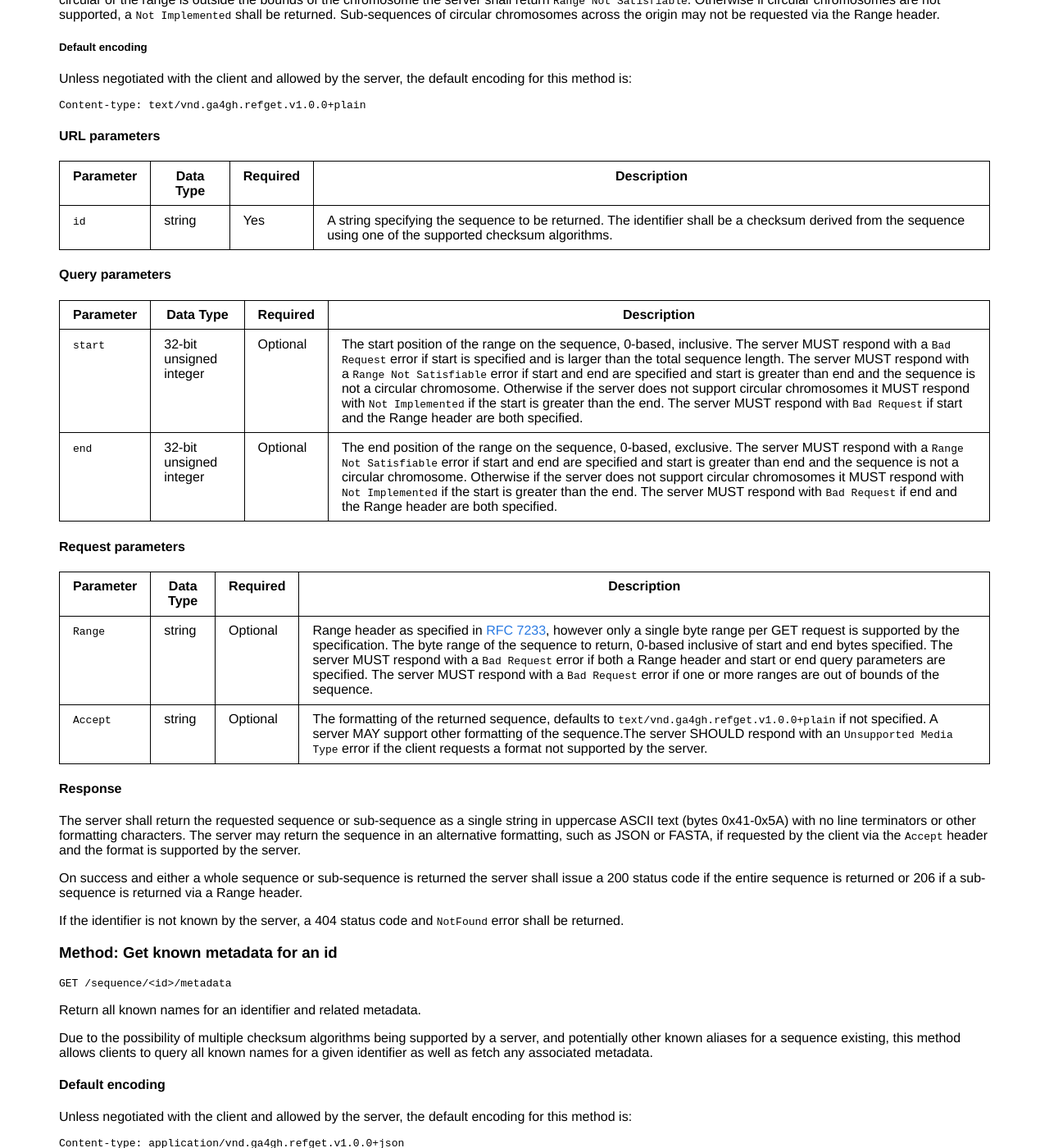
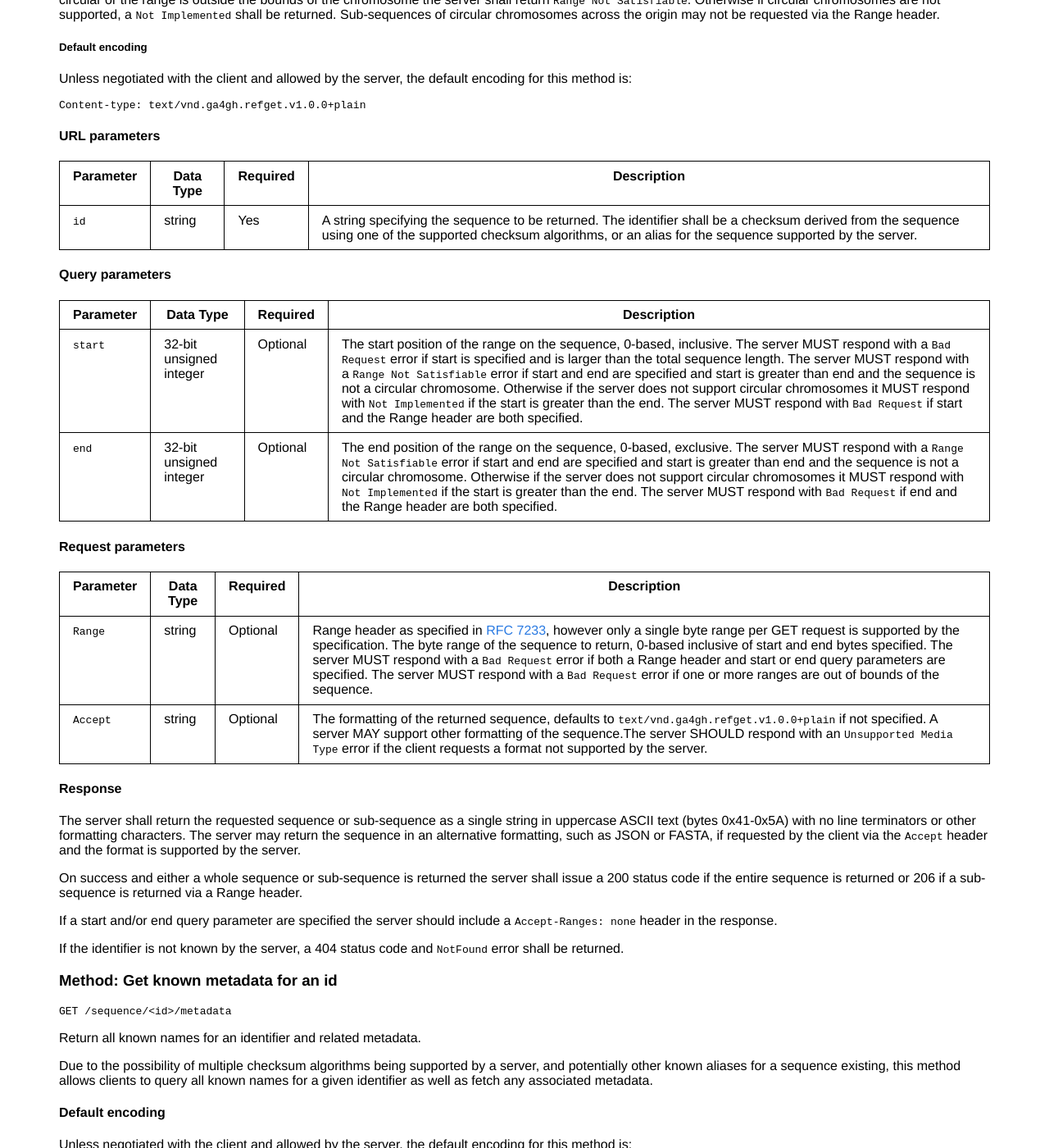
Before and after one commit to samtools/hts-specs, a Jekyll site: the page built from refget.md, in a window 1280 px wide and 1400 px high, scrolled down 2653 px. Shown: the whole window at 82% size. Built offline with Jekyll 4.4.1, drawn with Linux system fonts in a browser that asks for light colours; some of the changed text lies outside the part shown.

Commit message:
Revert "Corrections based on the Sept 18th refget call:"
This reverts commit 61878806c7da5e66f4e12a54efd8cce840918413.

```diff
--- a/refget.md
+++ b/refget.md
@@ -120,7 +120,7 @@ Content-type: text/vnd.ga4gh.refget.v1.0.0+plain
 
 | Parameter | Data Type | Required | Description                                                                                                                                                                                                         |
 |-----------|-----------|----------|---------------------------------------------------------------------------------------------------------------------------------------------------------------------------------------------------------------------|
-| `id`      | string    | Yes      | A string specifying the sequence to be returned. The identifier shall be a checksum derived from the sequence using one of the supported checksum algorithms. |
+| `id`      | string    | Yes      | A string specifying the sequence to be returned. The identifier shall be a checksum derived from the sequence using one of the supported checksum algorithms, or an alias for the sequence supported by the server. |
 
 #### Query parameters
 
@@ -141,6 +141,8 @@ Content-type: text/vnd.ga4gh.refget.v1.0.0+plain
 The server shall return the requested sequence or sub-sequence as a single string in uppercase ASCII text (bytes 0x41-0x5A) with no line terminators or other formatting characters. The server may return the sequence in an alternative formatting, such as JSON or FASTA, if requested by the client via the `Accept` header and the format is supported by the server.
 
 On success and either a whole sequence or sub-sequence is returned the server shall issue a 200 status code if the entire sequence is returned or 206 if a sub-sequence is returned via a Range header.
+
+If a start and/or end query parameter are specified the server should include a `Accept-Ranges: none` header in the response.
 
 If the identifier is not known by the server, a 404 status code and `NotFound` error shall be returned.
 
@@ -165,7 +167,7 @@ Content-type: application/vnd.ga4gh.refget.v1.0.0+json
 
 | Parameter | Data Type | Required | Description                                                                                                                                                                                                         |
 |-----------|-----------|----------|---------------------------------------------------------------------------------------------------------------------------------------------------------------------------------------------------------------------|
-| `id`      | string    | Yes      | A string specifying identifier to retrieve aliases for. The identifier shall be a checksum derived from the sequence using one of the supported checksum algorithms. |
+| `id`      | string    | Yes      | A string specifying identifier to retrieve aliases for. The identifier shall be a checksum derived from the sequence using one of the supported checksum algorithms, or an alias for the sequence supported by the server. |
 
 #### Response
 
```
